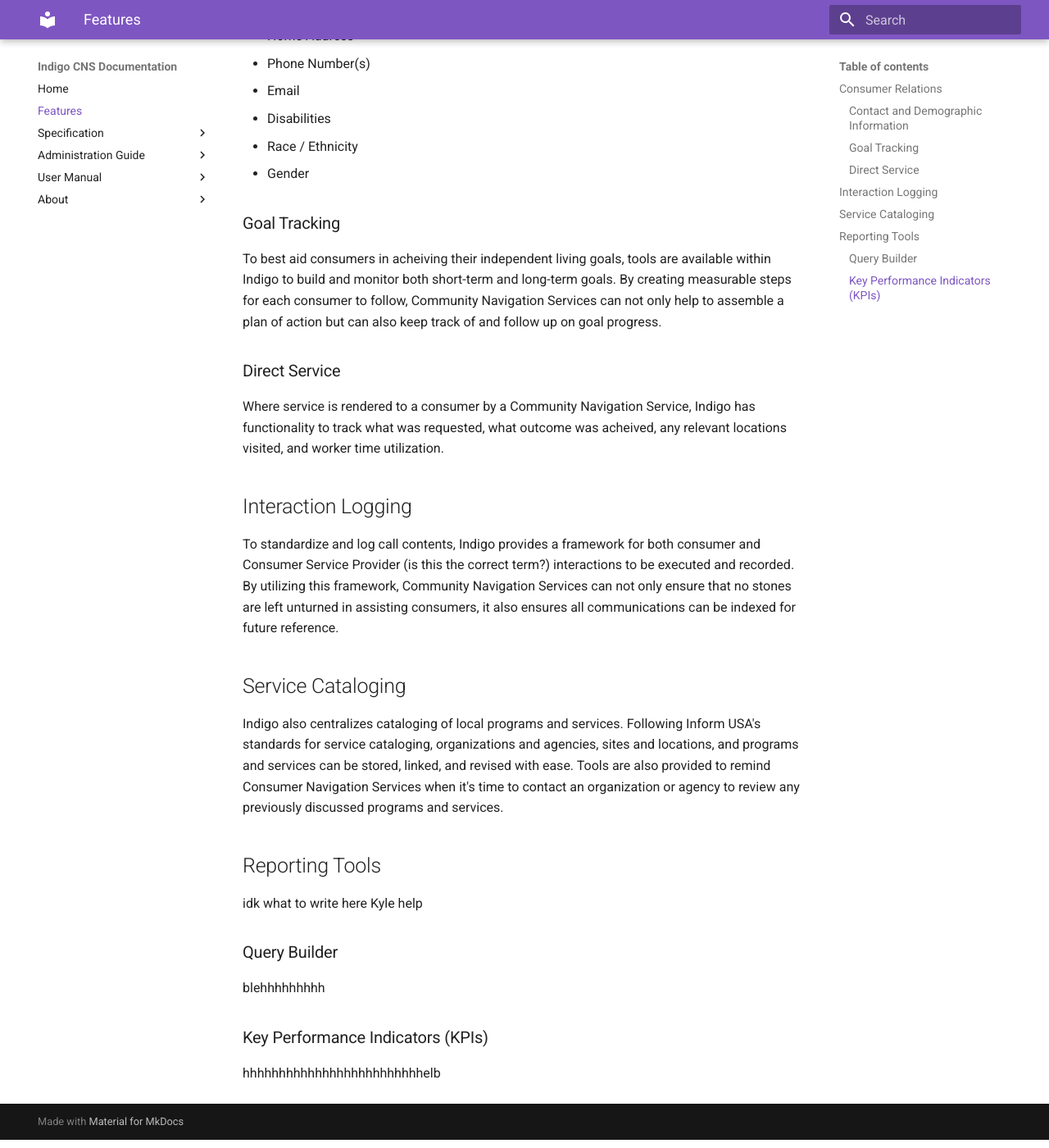
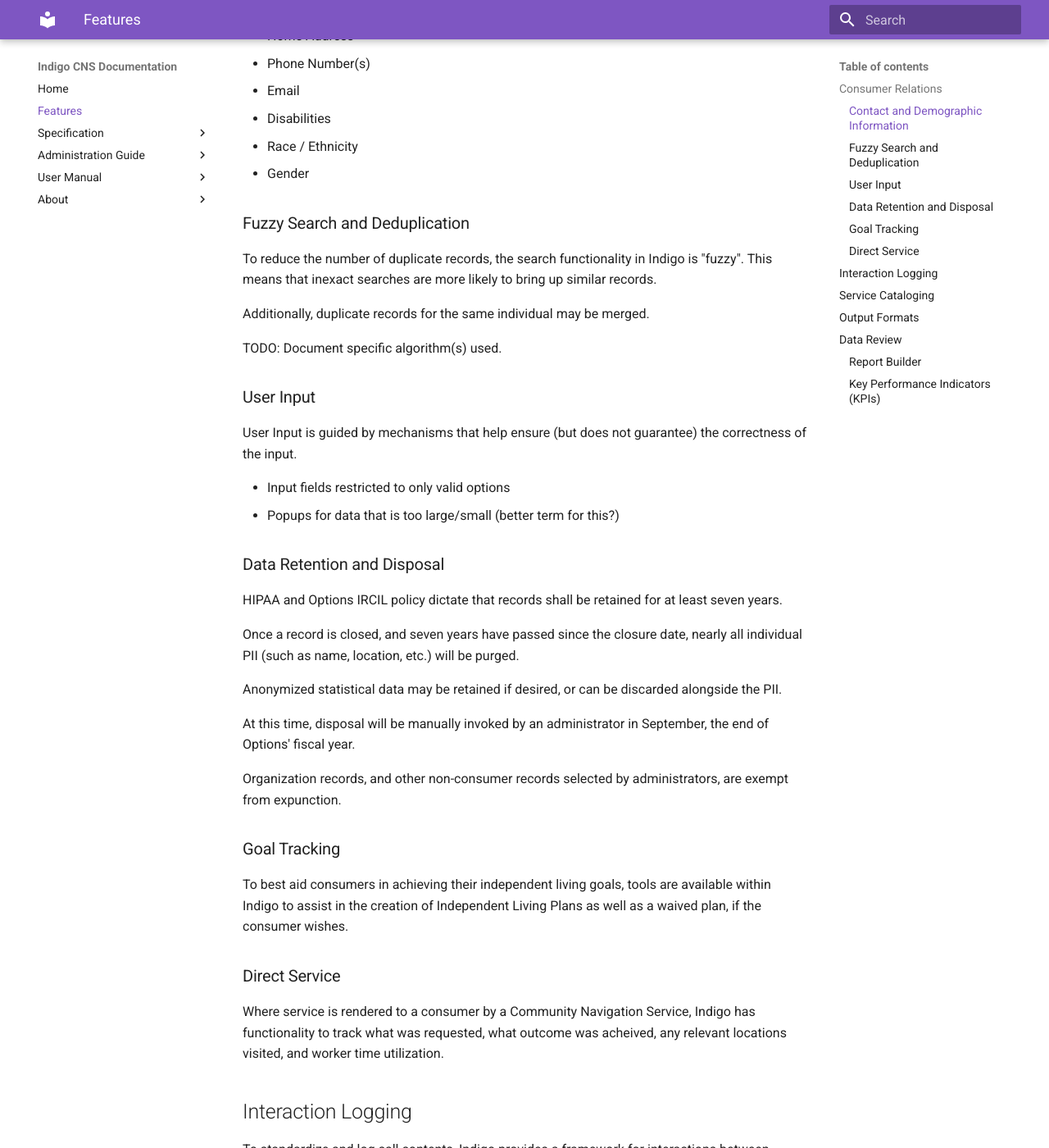
Before and after one commit to OptionsIRCIL/indigo, an MkDocs documentation site: the page built from docs/features.md, in a window 1280 px wide and 1400 px high, scrolled down 503 px. Shown: the whole window at 82% size. Built offline with MkDocs 1.6.1 and Material for MkDocs 9.7.7, drawn with Linux system fonts in a browser that asks for light colours; some of the changed text lies outside the part shown.

Commit message:
Add Features

```diff
--- a/docs/features.md
+++ b/docs/features.md
@@ -21,13 +21,45 @@
  - Race / Ethnicity
  - Gender
 
+### Fuzzy Search and Deduplication
+
+To reduce the number of duplicate records, the search functionality in Indigo
+is "fuzzy". This means that inexact searches are more likely to bring up
+similar records.
+
+Additionally, duplicate records for the same individual may be merged.
+
+TODO: Document specific algorithm(s) used.
+
+### User Input
+
+User Input is guided by mechanisms that help ensure (but does not guarantee) the correctness of the input.
+
+- Input fields restricted to only valid options
+- Popups for data that is too large/small (better term for this?)
+
+### Data Retention and Disposal
+
+HIPAA and Options IRCIL policy dictate that records shall be retained for at
+least seven years.
+
+Once a record is closed, and seven years have passed since the closure date,
+nearly all individual PII (such as name, location, etc.) will be purged.
+
+Anonymized statistical data may be retained if desired, or can be discarded
+alongside the PII.
+
+At this time, disposal will be manually invoked by an administrator in
+September, the end of Options' fiscal year.
+
+Organization records, and other non-consumer records selected by
+administrators, are exempt from expunction.
+
 ### Goal Tracking
 
-To best aid consumers in acheiving their independent living goals, tools are
-available within Indigo to build and monitor both short-term and long-term
-goals. By creating measurable steps for each consumer to follow, Community
-Navigation Services can not only help to assemble a plan of action but can
-also keep track of and follow up on goal progress.
+To best aid consumers in achieving their independent living goals, tools are
+available within Indigo to assist in the creation of Independent Living Plans
+as well as a waived plan, if the consumer wishes.
 
 ### Direct Service
 
@@ -37,12 +69,13 @@
 
 ## Interaction Logging
 
-To standardize and log call contents, Indigo provides a framework for both
-consumer and Consumer Service Provider (is this the correct term?) interactions
-to be executed and recorded. By utilizing this framework, Community Navigation
-Services can not only ensure that no stones are left unturned in assisting
-consumers, it also ensures all communications can be indexed for future
-reference.
+To standardize and log call contents, Indigo provides a framework for
+interactions between consumers and Consumer Service Provider to be recorded
+for future semi-automated retrival. By utilizing this framework, Community
+Navigation Services can ensure all communications can be indexed for future
+reference, and consumers and Consumer Services Providers are provided with
+all possible knowledge and resources available to achieve their independent
+living goals.
 
 ## Service Cataloging
 
@@ -53,14 +86,35 @@
 Services when it's time to contact an organization or agency to review
 any previously discussed programs and services.
 
-## Reporting Tools
+## Output Formats
 
-idk what to write here Kyle help
+Nearly all data from Indigo may be output from the database into a printable PDF
+format. The structure of the forms and the data contained is specified
+in the Report Builder. Precautions are in place to prevent the misuse of PII
+via the redaction of said information when not strictly neccessary.
 
-### Query Builder
+## Data Review
 
-blehhhhhhhhh
+Indigo contains tools to assist in the manual review of the data used to
+populate reports by Administrators.
+
+- Table View
+- Automatic Flagging of data that is too large/small
+
+### Report Builder
+
+The Report Builder is an interface for creation custom PDF reports.
+Reports may include text literals, text input, and tables.
+Tables can be populated with almost all data within Indigo, with some
+exceptions for privacy and confidentiality reasons. Each report is given a
+unique name and can be saved for future reuse.
 
 ### Key Performance Indicators (KPIs)
 
-hhhhhhhhhhhhhhhhhhhhhhhhhelb
+Some KPIs are directly derived from Inform USA Standards.
+
+- Placeholder
+
+Options IRCIL also has some additional KPIs.
+
+- Placeholder
```
